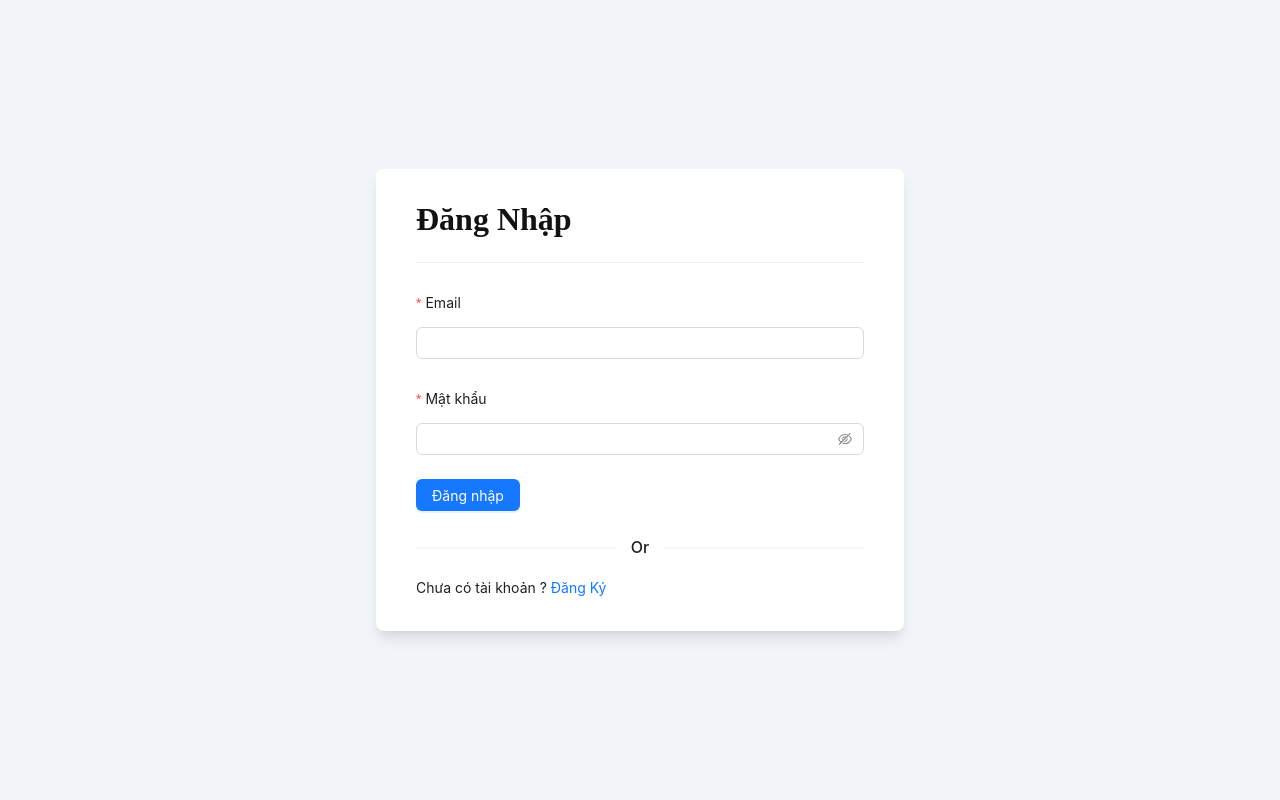
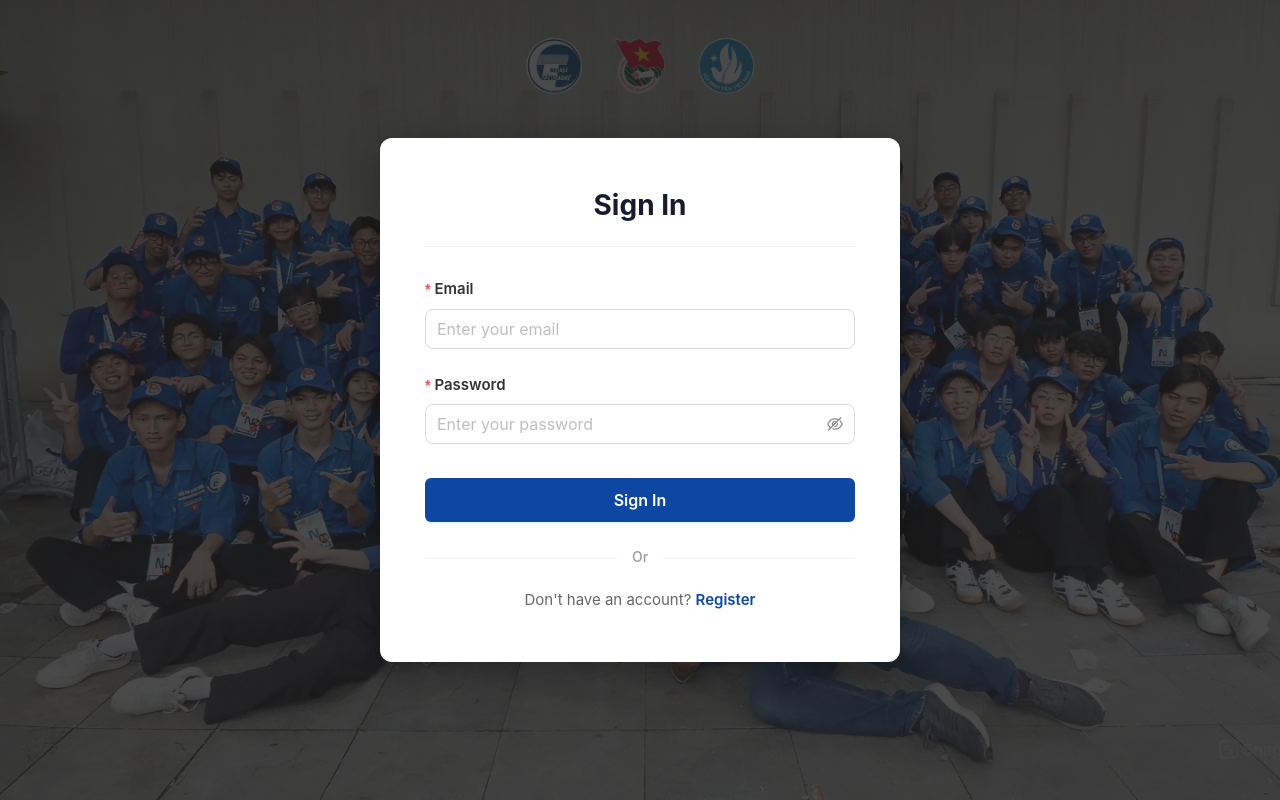
Before and after one commit to LeMinhDuc47/VolunteerHub, a React (Vite) app in the folder react-vite-jobhunter/: page /login in a window 1280 px wide. Built offline with nearby package versions, Linux system fonts and the light colour scheme.

Commit message:
[update] login page style

```diff
--- a/react-vite-jobhunter/src/components/share/footer.tsx
+++ b/react-vite-jobhunter/src/components/share/footer.tsx
@@ -29,7 +29,7 @@ const Footer = () => {
 
                 {/* 2. Contact Us*/}
                 <div className="footer-column footer-contact">
-                    <h3 className="footer-title">Contact Us</h3>
+                    <h1 className="footer-title">Contact Us</h1>
 
                     <div className="contact-item">
                         <span className="contact-label">Email</span>
--- a/react-vite-jobhunter/src/pages/auth/login.tsx
+++ b/react-vite-jobhunter/src/pages/auth/login.tsx
@@ -4,7 +4,7 @@ import { callLogin } from 'config/api';
 import { useState, useEffect } from 'react';
 import { useDispatch } from 'react-redux';
 import { setUserLoginInfo } from '@/redux/slice/accountSlide';
-import styles from 'styles/auth.module.scss';
+import '@/styles/login_style.css';
 import { useAppSelector } from '@/redux/hooks';
 
 const LoginPage = () => {
@@ -33,12 +33,12 @@ const LoginPage = () => {
         if (res?.data) {
             localStorage.setItem('access_token', res.data.access_token);
             dispatch(setUserLoginInfo(res.data.user))
-            message.success('Đăng nhập tài khoản thành công!');
+            message.success('Sign In Successful!');
             // Redirect đến /home sau khi đăng nhập, hoặc callback nếu có
             window.location.href = callback ? callback : '/home';
         } else {
             notification.error({
-                message: "Có lỗi xảy ra",
+                message: "Error!",
                 description:
                     res.message && Array.isArray(res.message) ? res.message[0] : res.message,
                 duration: 5
@@ -46,55 +46,61 @@ const LoginPage = () => {
         }
     };
 
+    return (
+        <div className="login-page">
+            <div className="login-background"></div>
+            <div className="login-container">
+                <div className="login-card">
+                    <div className="login-header">
+                        <h2>Sign In</h2>
+                        <Divider />
+                    </div>
 
-    return (
-        <div className={styles["login-page"]}>
-            <main className={styles.main}>
-                <div className={styles.container}>
-                    <section className={styles.wrapper}>
-                        <div className={styles.heading}>
-                            <h2 className={`${styles.text} ${styles["text-large"]}`}>Đăng Nhập</h2>
-                            <Divider />
-
-                        </div>
                     <Form
                         name="basic"
                         onFinish={onFinish}
                         autoComplete="off"
+                        layout="vertical"
+                        className="login-form"
                     >
                         <Form.Item
-                                labelCol={{ span: 24 }}
                             label="Email"
                             name="username"
-                                rules={[{ required: true, message: 'Email không được để trống!' }]}
+                            rules={[{ required: true, message: 'Email cannot be left blank!' }]}
                         >
-                                <Input />
+                            <Input size="large" placeholder="Enter your email" />
                         </Form.Item>
 
                         <Form.Item
-                                labelCol={{ span: 24 }}
-                                label="Mật khẩu"
+                            label="Password"
                             name="password"
-                                rules={[{ required: true, message: 'Mật khẩu không được để trống!' }]}
+                            rules={[{ required: true, message: 'Password cannot be left blank!' }]}
                         >
-                                <Input.Password />
+                            <Input.Password size="large" placeholder="Enter your password" />
                         </Form.Item>
 
                         <Form.Item>
-                                <Button type="primary" htmlType="submit" loading={isSubmit}>
-                                    Đăng nhập
+                            <Button
+                                type="primary"
+                                htmlType="submit"
+                                loading={isSubmit}
+                                size="large"
+                                block
+                                className="login-button"
+                            >
+                                Sign In
                             </Button>
                         </Form.Item>
+
                         <Divider>Or</Divider>
-                            <p className="text text-normal">Chưa có tài khoản ?
-                                <span>
-                                    <Link to='/register' > Đăng Ký </Link>
-                                </span>
+
+                        <p className="login-footer-text">
+                            Don't have an account?{' '}
+                            <Link to='/register' className="register-link">Register</Link>
                         </p>
                     </Form>
-                    </section>
                 </div>
-            </main>
+            </div>
         </div>
     )
 }
--- a/react-vite-jobhunter/src/pages/home/home.tsx
+++ b/react-vite-jobhunter/src/pages/home/home.tsx
@@ -1,5 +1,5 @@
 import { useEffect } from 'react';
-import { useNavigate } from 'react-router-dom';
+import { useNavigate, Link } from 'react-router-dom';
 import { useAppSelector } from '@/redux/hooks';
 import Navigation from '@/components/share/navigation';
 import Footer from '@/components/share/footer';
@@ -57,7 +57,7 @@ const HomePage = () => {
                         </div>
                     </div>
                     <div className="hero-buttons">
-                        <button className="btn-primary">Join Now</button>
+                        <Link to="/login" className="btn-primary">Join Now</Link>
                         <button className="btn-secondary">Donate Now</button>
                     </div>
                 </div>
--- a/react-vite-jobhunter/src/styles/footer_style.css
+++ b/react-vite-jobhunter/src/styles/footer_style.css
@@ -26,6 +26,8 @@
     display: flex;
     align-items: center;
     margin-bottom: 10px;
+    margin-top: -30px;
+    margin-left: -10px;
 }
 
 .footer-logo img {
@@ -83,7 +85,7 @@
 }
 
 .footer-title {
-    font-size: 18px;
+    font-size: 22px;
     font-weight: 600;
     margin-top: 0;
     margin-bottom: 25px;
@@ -91,8 +93,9 @@
 }
 
 .contact-item {
+    margin-top: 20px;
     margin-bottom: 20px;
-    margin-left: 50px;
+    margin-left: 30px;
 }
 
 .contact-label {
--- a/react-vite-jobhunter/src/styles/home_style.css
+++ b/react-vite-jobhunter/src/styles/home_style.css
@@ -33,7 +33,7 @@
     left: 0;
     width: 100%;
     height: 100%;
-    background: rgba(30, 30, 30, 0.65);
+    background: rgba(30, 30, 30, 0.8);
     z-index: 2;
 }
 
@@ -120,6 +120,7 @@
     cursor: pointer;
     transition: all 0.3s ease;
     font-family: 'Inter', 'Segoe UI', sans-serif;
+    text-decoration: none;
 }
 
 .btn-primary {
--- /dev/null
+++ b/react-vite-jobhunter/src/styles/login_style.css
@@ -0,0 +1,122 @@
+.login-page,
+.login-page * {
+    font-family: 'Inter', 'Segoe UI', 'Roboto', -apple-system, BlinkMacSystemFont, sans-serif;
+}
+
+.login-page {
+    position: relative;
+    min-height: 100vh;
+    display: flex;
+    align-items: center;
+    justify-content: center;
+}
+
+.login-background {
+    position: absolute;
+    top: 0;
+    left: 0;
+    width: 100%;
+    height: 100%;
+    background-image: url('@/assets/background.jpeg');
+    background-size: cover;
+    background-position: center;
+    background-repeat: no-repeat;
+    z-index: 0;
+}
+
+.login-background::after {
+    content: '';
+    position: absolute;
+    top: 0;
+    left: 0;
+    width: 100%;
+    height: 100%;
+    background-color: rgba(30, 30, 30, 0.8);
+}
+
+.login-container {
+    position: relative;
+    z-index: 1;
+    width: 100%;
+    max-width: 520px;
+    padding: 20px;
+}
+
+.login-card {
+    background: #ffffff;
+    border-radius: 12px;
+    padding: 50px 45px;
+    box-shadow: 0 10px 40px rgba(0, 0, 0, 0.3);
+}
+
+.login-header {
+    text-align: center;
+    margin-bottom: 30px;
+}
+
+.login-header h2 {
+    font-size: 28px;
+    font-weight: 700;
+    color: #1a1a2e;
+    margin: 0 0 20px 0;
+}
+
+.login-form .ant-form-item-label > label {
+    font-size: 15px;
+    font-weight: 600;
+    color: #333;
+}
+
+.login-button {
+    height: 44px;
+    background-color: #0d47a1;
+    border: none;
+    font-size: 16px;
+    font-weight: 600;
+    border-radius: 6px;
+    margin-top: 10px;
+}
+
+.login-button:hover {
+    background-color: #083d8a !important;
+}
+
+.login-footer-text {
+    text-align: center;
+    color: #666;
+    font-size: 15px;
+    margin: 0;
+}
+
+.register-link {
+    color: #0d47a1;
+    font-weight: 600;
+    text-decoration: none;
+    transition: color 0.3s ease;
+}
+
+.register-link:hover {
+    color: #1a73e8;
+    text-decoration: underline;
+}
+
+.login-form .ant-divider {
+    margin: 20px 0;
+    font-size: 14px;
+    color: #999;
+}
+
+@media (max-width: 768px) {
+    .login-card {
+        padding: 30px 25px;
+    }
+
+    .login-header h2 {
+        font-size: 24px;
+    }
+
+    .login-container {
+        max-width: 100%;
+        padding: 15px;
+    }
+}
```
Lines whose indentation alone changed are shown as unchanged.
